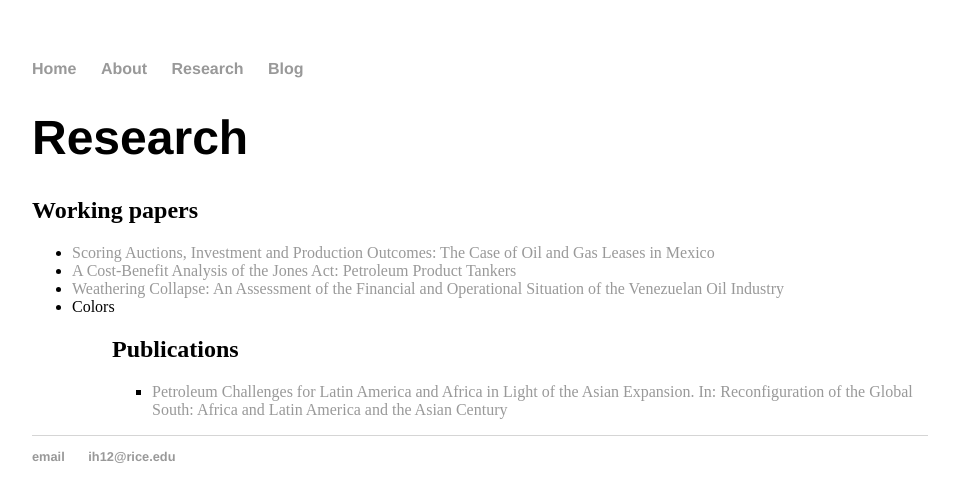
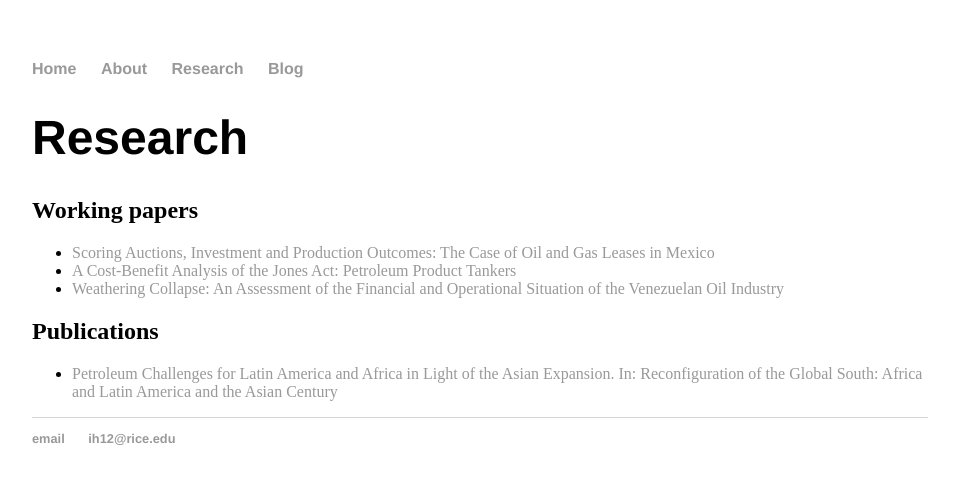
Before and after one commit to igorteo84/igorteo84.github.io, a Jekyll site: the page built from research/index.html, in a window 1280 px wide. Shown: the top 502 px of the page, without its empty margins (160-1119 px from the left). Built offline with Jekyll 4.4.1, drawn with Linux system fonts in a browser that asks for light colours.

Commit message:
Update index.html

```diff
--- a/research/index.html
+++ b/research/index.html
@@ -10,12 +10,11 @@ title: Research
 		<li><a href="https://drive.google.com/open?id=16wpr0m8JOL-mGNztJbQYSzsAYJY73TED">Scoring Auctions, Investment and Production Outcomes: The Case of Oil and Gas Leases in Mexico</a></li>
 		<li><a href="https://www.bakerinstitute.org/media/files/files/c52a500c/ces-jones-act-122319.pdf">A Cost-Benefit Analysis of the Jones Act: Petroleum Product Tankers</a></li>
 		<li><a href="https://growthlab.cid.harvard.edu/files/growthlab/files/venezuela_oil_cidwp_327.pdf">Weathering Collapse: An Assessment of the Financial and Operational Situation of the Venezuelan Oil Industry</a></li>
-		<li>Colors</li>
-	<ul>
+	</ul>
 
 <h2>Publications</h2>
 	<ul>
 		<li><a href="https://www.taylorfrancis.com/books/e/9781315457659/chapters/10.4324/9781315457659-20">Petroleum Challenges for Latin America and Africa in Light of the Asian Expansion. In: Reconfiguration of the Global South: Africa and Latin America and the Asian Century</a></li>
-	<ul>
+	</ul>
 
 </div><!-- /.blurb -->
```
